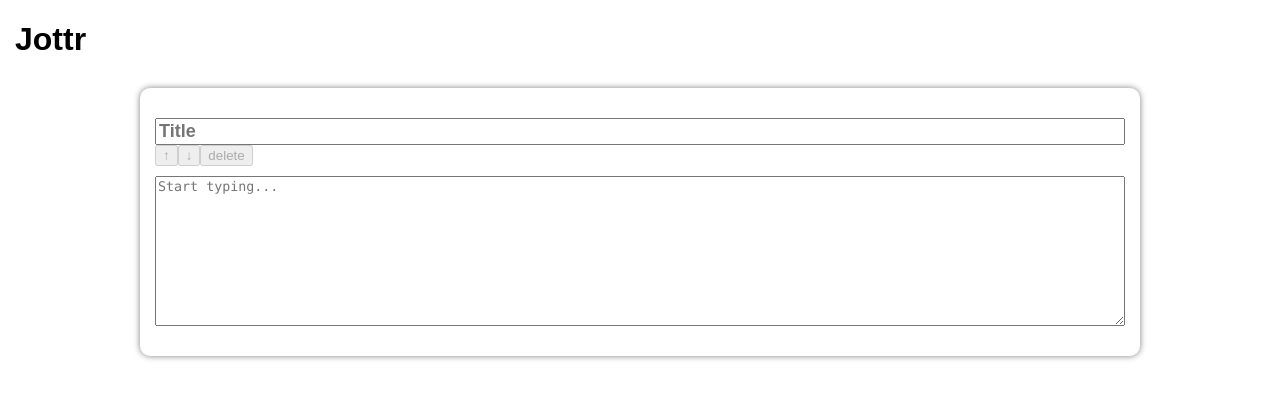
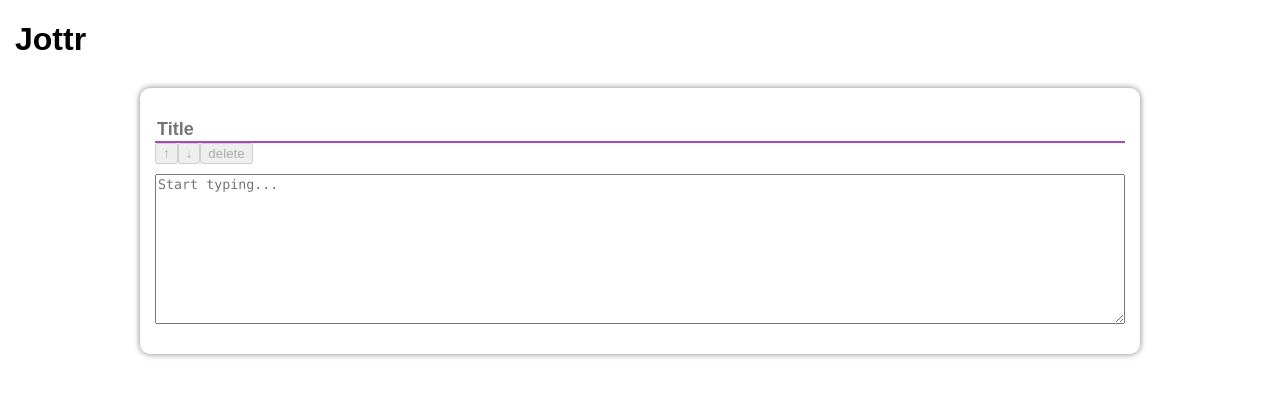
Before and after one commit to stephen-hannon/jottr, a React (Create React App) app: page / in a window 1280 px wide. Shown: the top 398 px of the page. Built offline with nearby package versions, Linux system fonts and the light colour scheme.

Commit message:
Add basic theme

```diff
--- a/src/App.tsx
+++ b/src/App.tsx
@@ -1,13 +1,23 @@
 import React from 'react';
+import { ThemeProvider, DefaultTheme } from 'styled-components';
 
 import NoteList from 'components/NoteList';
 import './styles.css';
 
+const THEME: DefaultTheme = {
+  colors: {
+    primary: '#ab47bc',
+    text: '#000',
+  }
+};
+
 export default function App() {
   return (
-    <div className="App">
-      <h1>Jottr</h1>
-      <NoteList />
-    </div>
+    <ThemeProvider theme={THEME}>
+      <>
+        <h1>Jottr</h1>
+        <NoteList />
+      </>
+    </ThemeProvider>
   );
 }
--- a/src/components/Note.tsx
+++ b/src/components/Note.tsx
@@ -14,6 +14,8 @@
 const Title = styled.input`
   display: block;
   width: 100%;
+  border: none;
+  border-bottom: 2px solid ${({theme}) => theme.colors.primary};
   font-weight: bold;
   font-size: 18px;
 `;
```
Also changed, not shown: src/styled.d.ts (added, +10 -0 lines).
